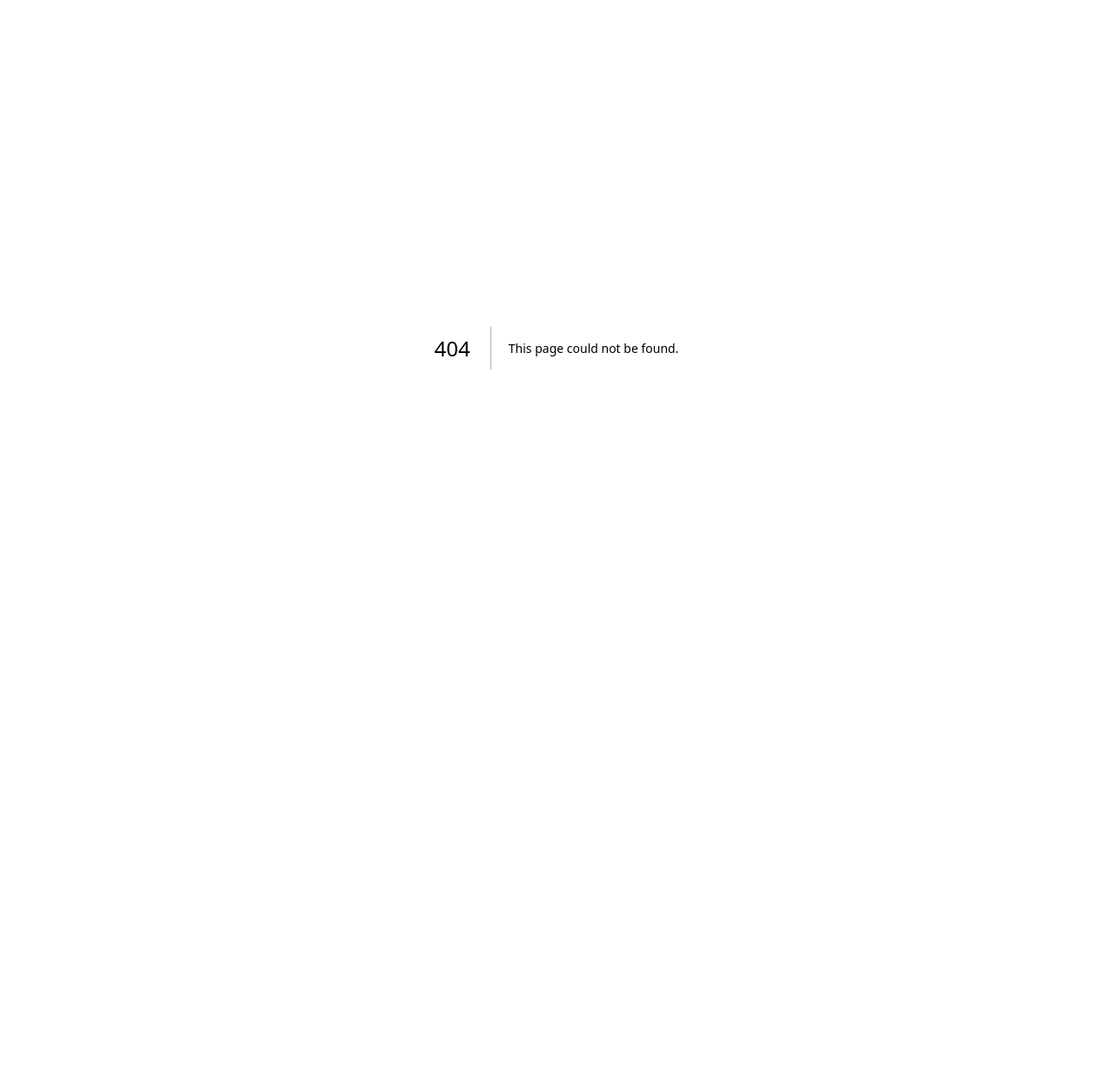
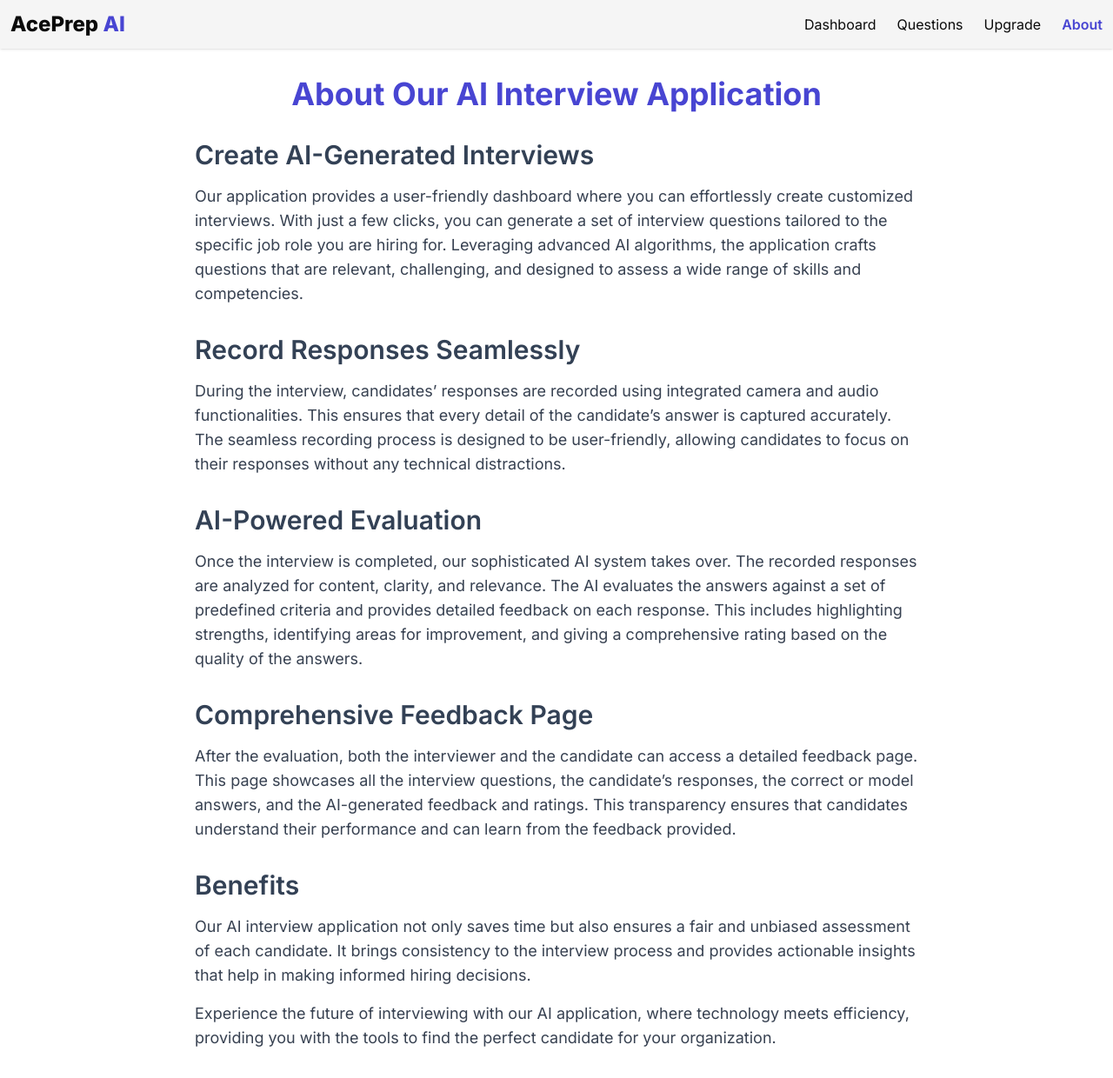
Before and after one commit to Pritish2005/AcePrep_AI, a Next.js app: page /dashboard/about in a window 1280 px wide. Before the commit this address had no page. Shown: the whole page at 87% size. Before the commit the page ends 800 px from the top, so only its background shows below. Built offline with nearby package versions, Linux system fonts and the light colour scheme.

Commit message:
InterviewList added to dashboard and About Page

```diff
--- a/app/dashboard/Interview/[InterviewId]/feedback/page.jsx
+++ b/app/dashboard/Interview/[InterviewId]/feedback/page.jsx
@@ -14,6 +14,7 @@ import { Button } from '@/components/ui/button'
 
 
 function page({params}) {
+    const [overAllRating,setOverAllRating]=useState(0);
     const [feedbackList,setFeedbackList]=useState([]);
     const router=useRouter();
     useEffect(()=>{
@@ -27,12 +28,23 @@ function page({params}) {
 
         console.log(result)
         setFeedbackList(result);
+
+        if (result.length > 0) {
+          const totalRating = result.reduce((acc, item) => acc + parseFloat(item.rating), 0);
+          const averageRating = (totalRating / result.length).toFixed(2);
+          setOverAllRating(averageRating);
+      }
     }
   return (
     <div className=' p-10'>
+
+      {
+        feedbackList.length==0?
+        <h2 className=' font-bold text-xl text-gray-500'>No Interview | Record Found</h2>:
+        <>
           <h2 className='text-3xl font-bold text-green-500'>Congratulations!</h2>
           <h2 className='text-2xl font-bold'>Here is your Interview Feedback!</h2>
-      <h2 className='text-primary text-lg my-3'>Your overall rating <strong>7/10</strong></h2>
+          <h2 className='text-primary text-lg my-3'>Your overall rating <strong>{overAllRating}</strong></h2>
           <h2 className='text-sm text-gray-500'>Find below questions with correct Answers</h2>
           {
             feedbackList&&feedbackList.map((item,index)=>(
@@ -52,6 +64,8 @@ function page({params}) {
 
             ))
           }
+        </>
+      }
         <Button className="mt-5" onClick={()=>{router.replace('/dashboard')}}>Go Home</Button>
     </div>
   )
--- a/app/dashboard/_components/Header.jsx
+++ b/app/dashboard/_components/Header.jsx
@@ -1,6 +1,7 @@
 "use client"
 import { UserButton } from '@clerk/nextjs'
 import Image from 'next/image'
+import Link from 'next/link'
 import { usePathname } from 'next/navigation'
 import React, { useEffect } from 'react'
 
@@ -11,12 +12,15 @@ function Header() {
     },[])
   return (
     <div className='flex p-3 justify-between items-center bg-secondary shadow'>
-      <Image src={'/logo.svg'} width={100} height={70} alt='logo'/>
+      <h1 className=' text-2xl font-extrabold'>AcePrep <span className=' text-primary'>AI</span></h1>
       <ul className='hidden sm:flex gap-6'>
-        <li className={` hover:text-primary hover:font-bold transition-all cursor-pointer ${(path==='/dashboard')?'text-primary font-semibold':''}`}>Dashboard</li>
+        <Link href={'/dashboard'}>
+        <li className={` hover:text-primary hover:font-bold transition-all cursor-pointer ${(path==='/dashboard')?'text-primary font-semibold':''}`}>Dashboard</li></Link>
         <li className={` hover:text-primary hover:font-bold transition-all cursor-pointer ${(path==='/dashboard/question')?'text-primary font-semibold':''}`}>Questions</li>
         <li className={` hover:text-primary hover:font-bold transition-all cursor-pointer ${(path==='/dashboard/upgrade')?'text-primary font-semibold':''}`}>Upgrade</li>
+        <Link href={'/dashboard/about'}>
         <li className={` hover:text-primary hover:font-bold transition-all cursor-pointer ${(path==='/dashboard/about')?'text-primary font-semibold':''}`}>About</li>
+        </Link>
       </ul>
       <UserButton/>
     </div>
--- /dev/null
+++ b/app/dashboard/_components/InterviewItemCard.jsx
@@ -0,0 +1,28 @@
+import { Button } from '@/components/ui/button'
+import { useRouter } from 'next/navigation'
+import React from 'react'
+
+function InterviewItemCard({interview}) {
+    const router=useRouter();
+
+    const onStart=()=>{
+        router.push('/dashboard/Interview/'+interview?.mockId);
+    }
+
+    const feedbackHandler=()=>{
+        router.push('/dashboard/Interview/'+interview?.mockId+'/feedback');
+    }
+  return (
+    <div className='border shadow-sm rounded-lg p-3'>
+        <h2 className=' font-bold text-primary'>{interview?.jobPosition}</h2>
+        <h2 className='text-sm text-gray-600'>{interview?.jobExperience} Years of Experience</h2>
+        <h2 className='text-xs text-gray-400'>Created at: {interview?.createdAt}</h2>
+        <div className='flex justify-between mt-2 gap-5'>
+        <Button size="sm" variant="outline" className="w-full" onClick={feedbackHandler}>Feedback</Button>
+        <Button size="sm" className="w-full" onClick={onStart}>Start</Button>
+        </div>
+    </div>
+  )
+}
+
+export default InterviewItemCard
--- /dev/null
+++ b/app/dashboard/_components/InterviewList.jsx
@@ -0,0 +1,39 @@
+'use client'
+import db from '@/utils/db';
+import { MockInterview } from '@/utils/schema';
+import { useUser } from '@clerk/nextjs'
+import { desc, eq } from 'drizzle-orm';
+import React, { useEffect, useState } from 'react'
+import InterviewItemCard from './InterviewItemCard';
+
+function InterviewList() {
+    const {user}=useUser();
+    const [interviewList,setInterviewList]=useState([]);
+
+    useEffect(()=>{
+        user&&getInterviewList();
+    },[user])
+
+    const getInterviewList=async()=>{
+        const result=await db.select()
+        .from(MockInterview)
+        .where(eq(MockInterview?.createdBy,user?.primaryEmailAddress?.emailAddress))
+        .orderBy(desc(MockInterview.id))
+
+        console.log(result);
+        setInterviewList(result);
+    }
+  return (
+    <div>
+      <h2 className=' font-medium text-xl'>Previous Mock Interviews</h2>
+
+      <div className='grid grid-cols-1 md:grid-cols-2 lg:grid-cols-3 gap-5'>
+        {interviewList&&interviewList.map((interview,index)=>(
+            <InterviewItemCard interview={interview}/>
+        ))}
+      </div>
+    </div>
+  )
+}
+
+export default InterviewList
--- /dev/null
+++ b/app/dashboard/about/page.jsx
@@ -0,0 +1,49 @@
+import React from 'react'
+
+function About() {
+  return (
+    <div className="max-w-4xl mx-auto p-8">
+      <h1 className="text-4xl font-bold text-center text-primary mb-8">About Our AI Interview Application</h1>
+
+      <section className="mb-8">
+        <h2 className="text-3xl font-semibold text-slate-700 mb-4">Create AI-Generated Interviews</h2>
+        <p className="text-lg text-gray-700">
+          Our application provides a user-friendly dashboard where you can effortlessly create customized interviews. With just a few clicks, you can generate a set of interview questions tailored to the specific job role you are hiring for. Leveraging advanced AI algorithms, the application crafts questions that are relevant, challenging, and designed to assess a wide range of skills and competencies.
+        </p>
+      </section>
+
+      <section className="mb-8">
+        <h2 className="text-3xl font-semibold text-slate-700 mb-4">Record Responses Seamlessly</h2>
+        <p className="text-lg text-gray-700">
+          During the interview, candidates’ responses are recorded using integrated camera and audio functionalities. This ensures that every detail of the candidate’s answer is captured accurately. The seamless recording process is designed to be user-friendly, allowing candidates to focus on their responses without any technical distractions.
+        </p>
+      </section>
+
+      <section className="mb-8">
+        <h2 className="text-3xl font-semibold text-slate-700 mb-4">AI-Powered Evaluation</h2>
+        <p className="text-lg text-gray-700">
+          Once the interview is completed, our sophisticated AI system takes over. The recorded responses are analyzed for content, clarity, and relevance. The AI evaluates the answers against a set of predefined criteria and provides detailed feedback on each response. This includes highlighting strengths, identifying areas for improvement, and giving a comprehensive rating based on the quality of the answers.
+        </p>
+      </section>
+
+      <section className="mb-8">
+        <h2 className="text-3xl font-semibold text-slate-700 mb-4">Comprehensive Feedback Page</h2>
+        <p className="text-lg text-gray-700">
+          After the evaluation, both the interviewer and the candidate can access a detailed feedback page. This page showcases all the interview questions, the candidate’s responses, the correct or model answers, and the AI-generated feedback and ratings. This transparency ensures that candidates understand their performance and can learn from the feedback provided.
+        </p>
+      </section>
+
+      <section>
+        <h2 className="text-3xl font-semibold text-slate-700 mb-4">Benefits</h2>
+        <p className="text-lg text-gray-700">
+          Our AI interview application not only saves time but also ensures a fair and unbiased assessment of each candidate. It brings consistency to the interview process and provides actionable insights that help in making informed hiring decisions.
+        </p>
+        <p className="text-lg text-gray-700 mt-4">
+          Experience the future of interviewing with our AI application, where technology meets efficiency, providing you with the tools to find the perfect candidate for your organization.
+        </p>
+      </section>
+    </div>
+  )
+}
+
+export default About
--- a/app/dashboard/page.jsx
+++ b/app/dashboard/page.jsx
@@ -1,16 +1,18 @@
 import { UserButton } from '@clerk/nextjs'
 import React from 'react'
 import Addnewinterview from './_components/Addnewinterview'
+import InterviewList from './_components/InterviewList'
 
 function Dashboard() {
   return (
     <div className=' p-10'>
-      <h2 className=' font-bold text-2xl'>Dashboard</h2>
+      <h2 className=' font-bold text-2xl text-primary'>Dashboard</h2>
       <h2 className=' text-gray-500'>Create and Start your Mock Interview</h2>
 
       <div className=' grid grid-cols-1 md:grid-cols-3 my-5'>
         <Addnewinterview/>
       </div>
+      <InterviewList/>
     </div>
   )
 }
```
Lines whose indentation alone changed are shown as unchanged.
